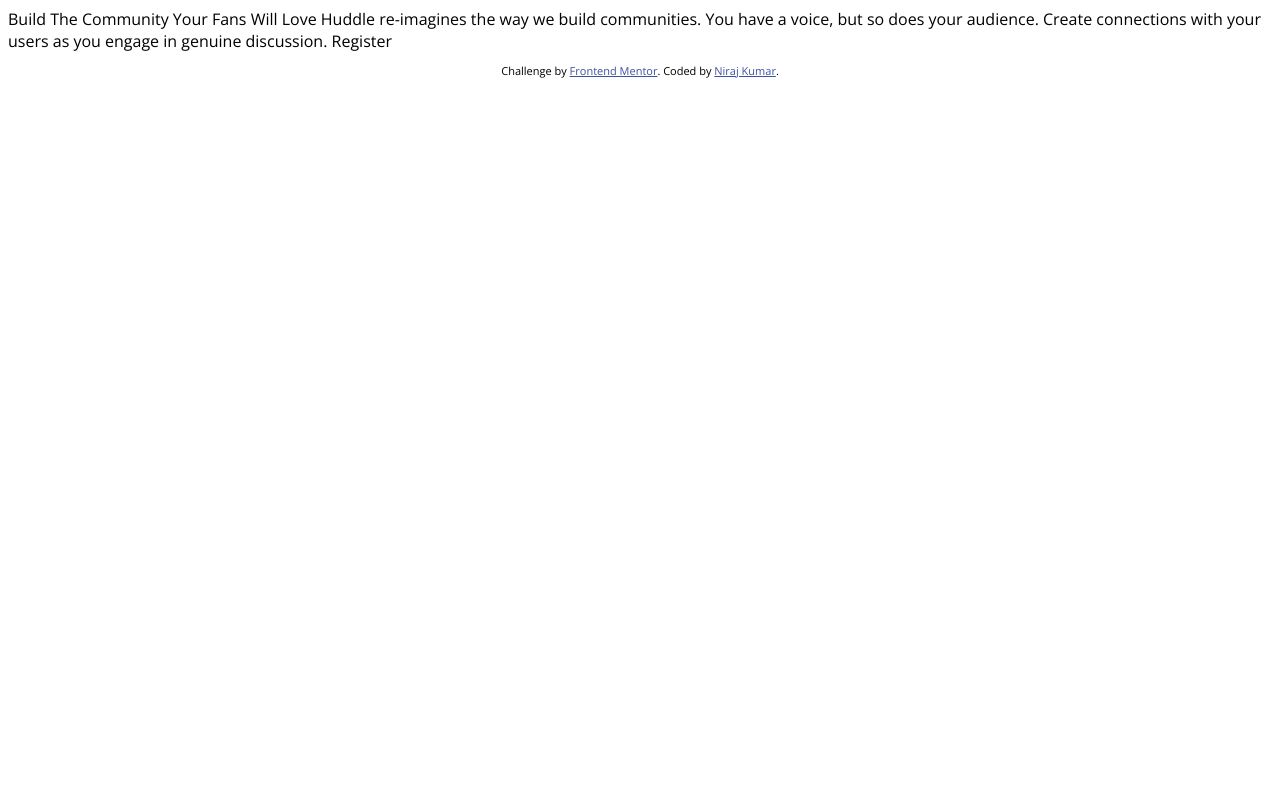
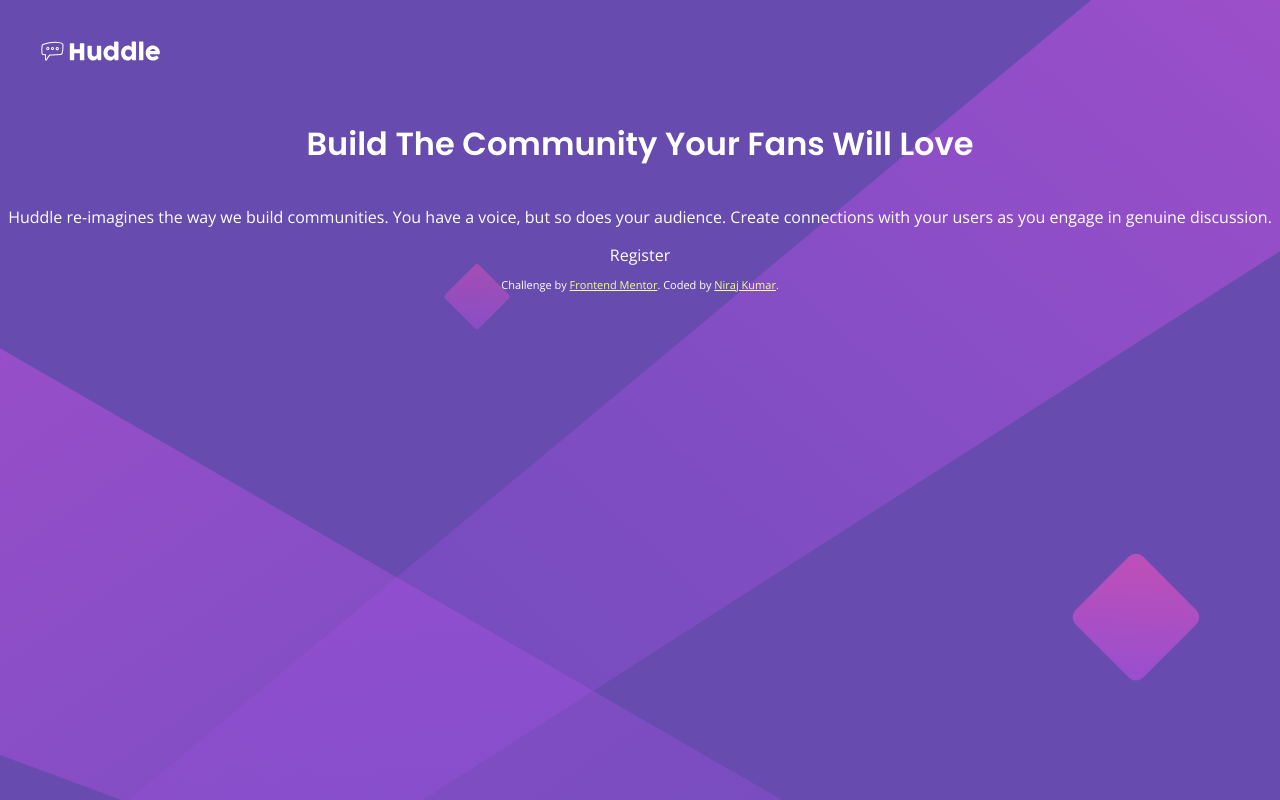
Before and after one commit to niraj-kumar-r/huddle-landing-page-frontendmentor, a plain HTML site: page index.html in a window 1280 px wide. Drawn offline with nearby package versions, Linux system fonts and the light colour scheme.

Commit message:
added classes font color and flex

```diff
--- a/app/style.css
+++ b/app/style.css
@@ -9,7 +9,38 @@
     --Soft-Magenta: hsl(300, 69%, 71%);
 }
 body{
+    background-image: url(../images/bg-mobile.svg);
+    background-color: var(--Violet);
+    background-repeat: no-repeat;
+    background-size: 100%;
     font-family: 'Open Sans', sans-serif;
+    color: white;
     font-weight: 400;
     /* font-family: 'Poppins', sans-serif; */
 }
+.huddle-logo{
+    /* background-color: red; */
+    width: 8rem;
+    margin: 1.7rem;
+}
+
+.main-card{
+    display: flex;
+    flex-direction: column;
+    align-items: center;
+    text-align: center;
+}
+
+.main-title{
+    font-family: 'Poppins', sans-serif;
+    font-weight: 700;
+
+}
+
+.description{
+
+}
+
+.register-button{
+
+}
--- a/index.html
+++ b/index.html
@@ -11,7 +11,7 @@
   <!-- Feel free to remove these styles or customise in your own stylesheet 👍 -->
   <style>
     .attribution { font-size: 11px; text-align: center; }
-    .attribution a { color: hsl(228, 45%, 44%); }
+    .attribution a { color: hsl(66, 100%, 78%); }
   </style>
 
   <!-- css -->
@@ -24,17 +24,30 @@
 </head>
 <body>
 
-  Build The Community Your Fans Will Love
+  <img src="images/logo.svg" alt="Huddle logo" class="huddle-logo">
 
-  Huddle re-imagines the way we build communities. You have a voice, but so does your audience.
-  Create connections with your users as you engage in genuine discussion.
+  <main class="main-card">
 
-  Register
 
+    <h1 class="main-title">
+      Build The Community Your Fans Will Love
+    </h1>
+
+    <p class="description">
+      Huddle re-imagines the way we build communities. You have a voice, but so does your audience.
+      Create connections with your users as you engage in genuine discussion.
+    </p>
+
+
+    <div class="register-button">
+      Register
+    </div>
+
+  </main>
   <footer>
     <p class="attribution">
       Challenge by <a href="https://www.frontendmentor.io?ref=challenge" target="_blank">Frontend Mentor</a>.
-      Coded by <a href="#">Niraj Kumar</a>.
+      Coded by <a href="https://github.com/niraj-kumar-r/huddle-landing-page-frontendmentor">Niraj Kumar</a>.
     </p>
   </footer>
 </body>
```
